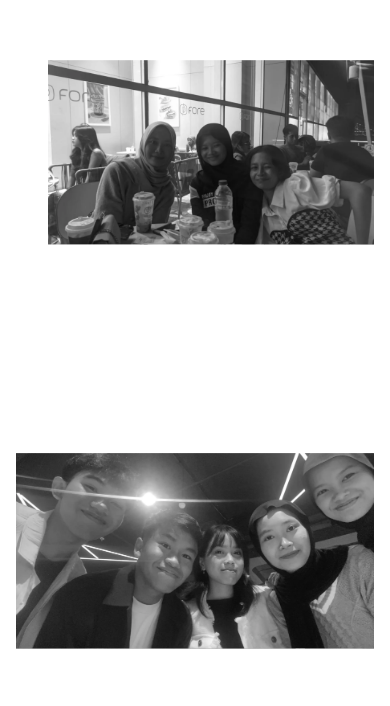
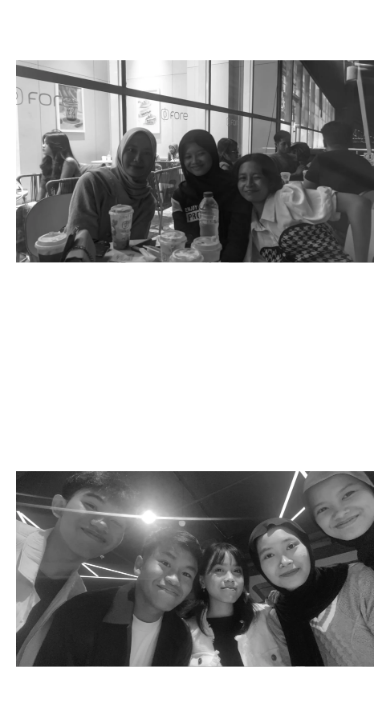
Before and after one commit to Jayennn/beyond-time, a Next.js app: page /about-you in a window 390 px wide. Shown: the part 1266-1972 px from the top of the page. Built offline with nearby package versions, Linux system fonts and the light colour scheme.

Commit message:
feat: responsive

```diff
--- a/src/app/(main)/about-you/page.tsx
+++ b/src/app/(main)/about-you/page.tsx
@@ -29,7 +29,7 @@ export default function AboutYou(){
             </div>
             {/*<p className="mb-44 font-silk max-w-xl text-3xl">The shared laughter and cherished memories</p>*/}
             <AnimatedImage
-                className="ml-8"
+                className="md:ml-8"
                 src="/images/about-you/fore.webp"
                 alt="fore-coffee"
                 width={571}
--- a/src/app/(main)/see-characters/[slug]/page.tsx
+++ b/src/app/(main)/see-characters/[slug]/page.tsx
@@ -32,7 +32,7 @@ export default async function Page({params}: {params: {slug: string}}) {
     return (
         <>
             <section className="relative pt-16">
-                <div className="bg-black/30 relative flex flex-col gap-4 lg:flex-row md:items-center md:justify-between h-[185px] p-4 lg:p-20 w-full">
+                <div className="bg-black/30 relative flex flex-col gap-4 lg:flex-row items-center md:justify-between h-[185px] p-4 lg:p-20 w-full">
                     <div>
                         <h1 className="font-silk text-4xl md:text-5xl text-white">{characterDetail.name}</h1>
                     </div>
--- a/src/app/globals.css
+++ b/src/app/globals.css
@@ -46,7 +46,7 @@
 
 html.lenis, html.lenis body {
     height: auto;
-    @apply lg:overflow-hidden;
+    /*@apply lg:overflow-hidden;*/
 }
 
 .lenis.lenis-smooth {
--- a/src/components/SeeCharactersSection.tsx
+++ b/src/components/SeeCharactersSection.tsx
@@ -58,7 +58,7 @@ export function SeeCharactersSection({ characters }: SeeCharactersSectionProps )
             <AnimatedText className="text-primary font-silk text-3xl mb-4" word="Characters"/>
             <motion.div
                 ref={sectionRef}
-                className="grid grid-cols-2 md:grid-cols-3 lg:grid-cols-9 gap-1"
+                className="grid grid-cols-3 lg:grid-cols-9 gap-1"
                 variants={containerVariants}
                 animate={mainControls}
                 initial="hidden"
```
